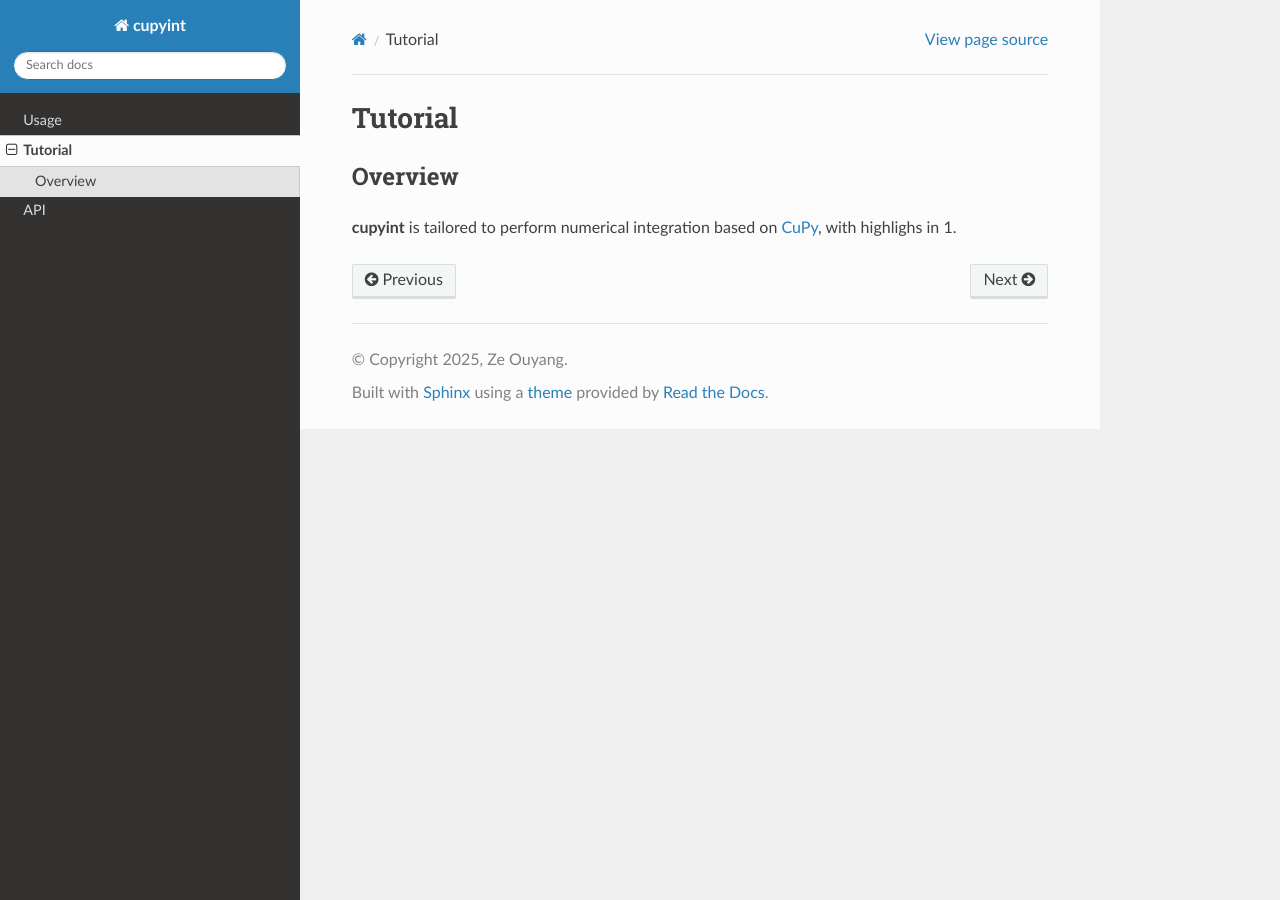
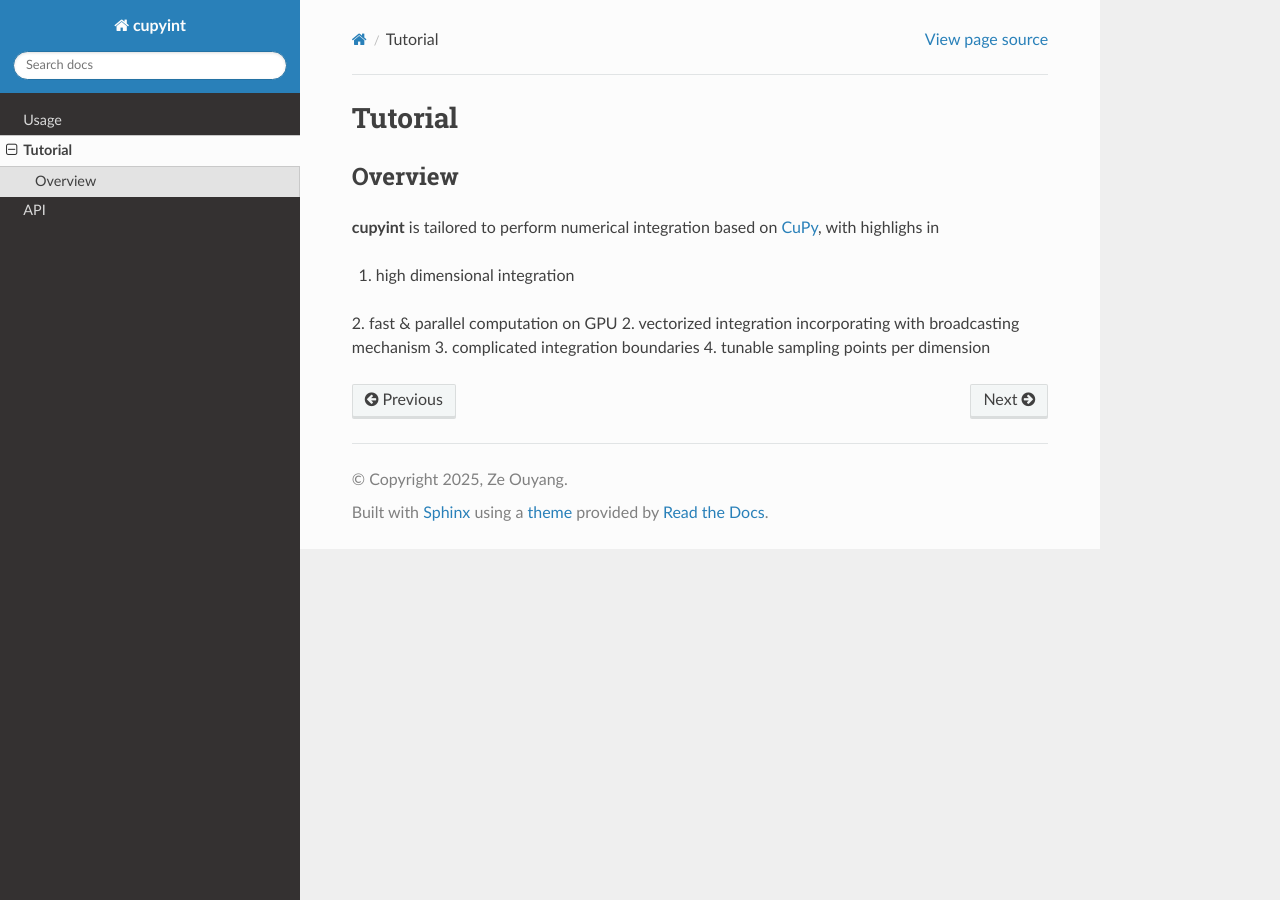
Before and after one commit to ze-ouyang/cupyint_doc, a Sphinx documentation site: the page built from docs/source/tutorial.rst, in a window 1280 px wide. Built offline with Sphinx 7.4.7 and the Read the Docs theme 3.1.0, drawn with Linux system fonts in a browser that asks for light colours.

Commit message:
Update tutorial.rst

```diff
--- a/docs/source/tutorial.rst
+++ b/docs/source/tutorial.rst
@@ -4,4 +4,9 @@ Tutorial
 Overview
 --------
 **cupyint** is tailored to perform numerical integration based on `CuPy <https://cupy.dev/>`_, with highlighs in
-1.
+
+1. high dimensional integration
+2. fast & parallel computation on GPU
+2. vectorized integration incorporating with broadcasting mechanism
+3. complicated integration boundaries
+4. tunable sampling points per dimension
```
